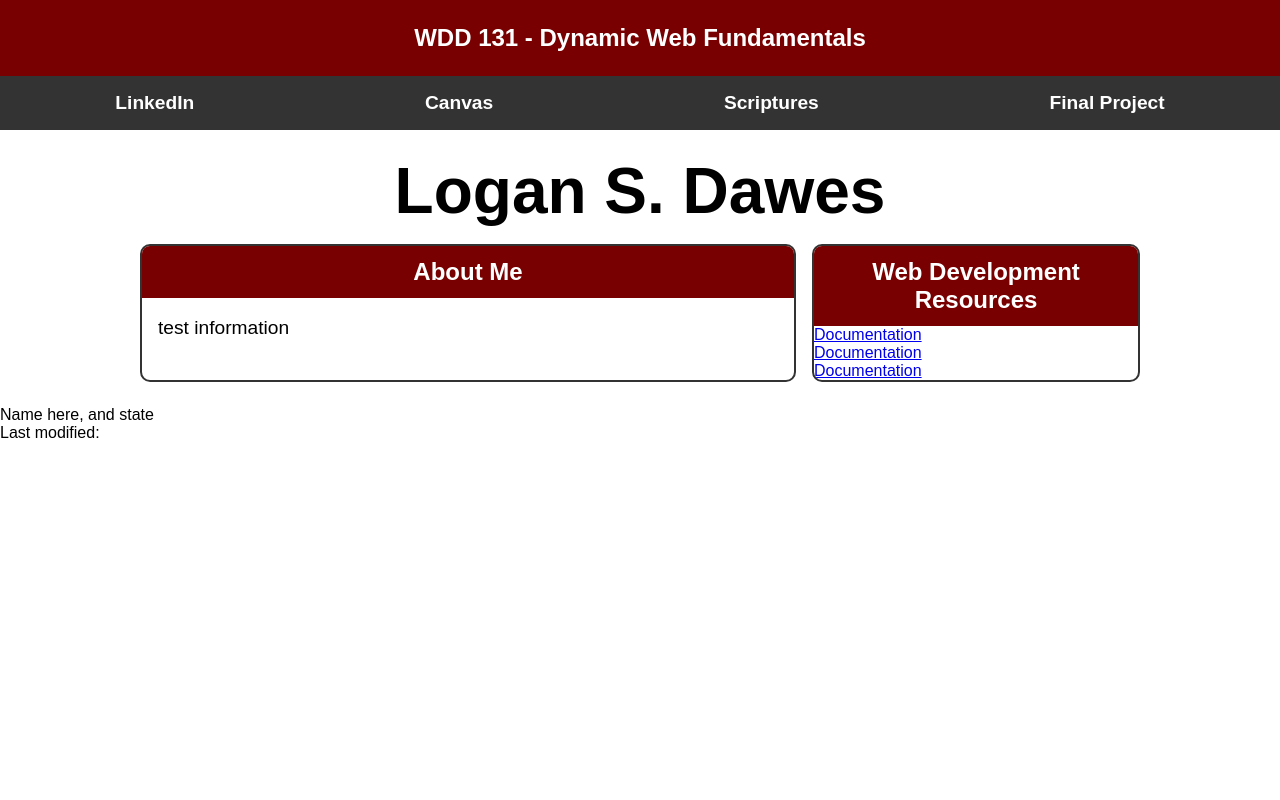
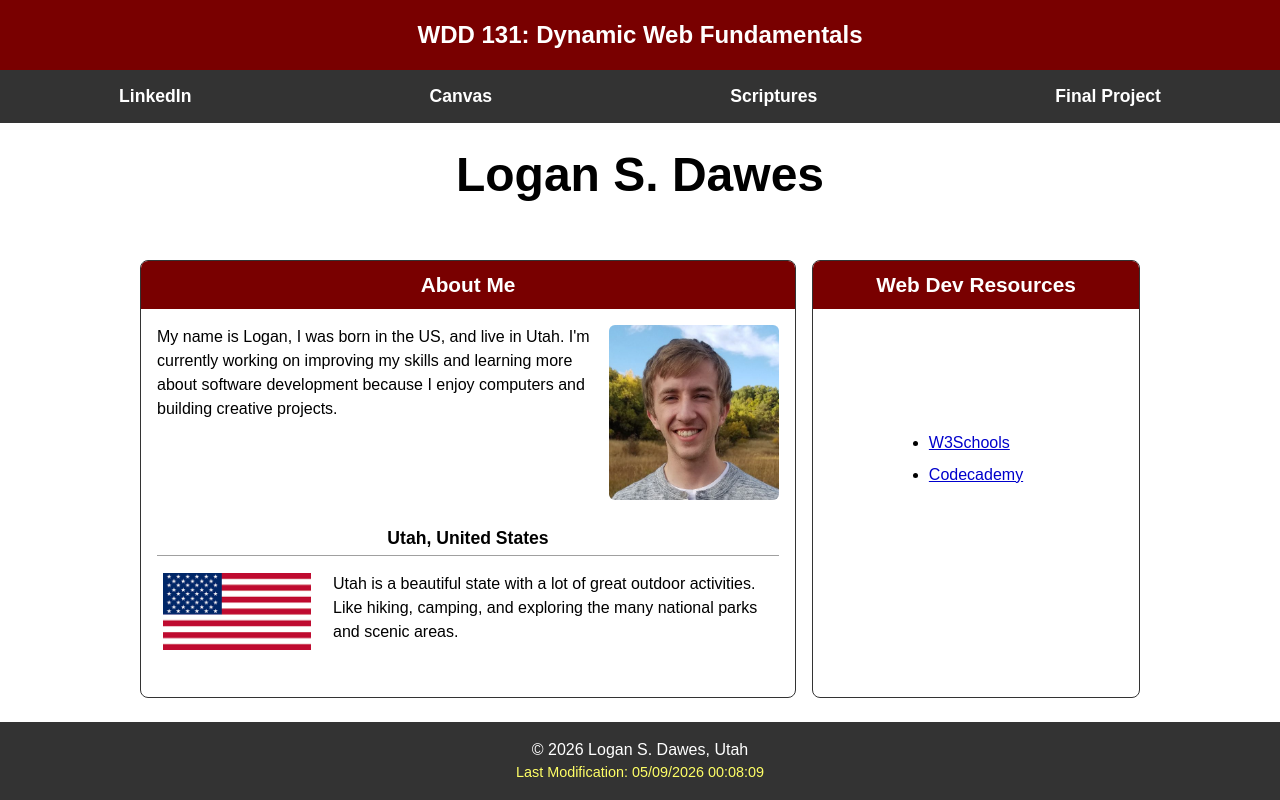
Before and after one commit to DarkZife/wdd131, a plain HTML site: page index.html in a window 1280 px wide. Drawn offline with Linux system fonts and the light colour scheme.

Commit message:
Finishing up everything, redo of the html, css and adding the js

```diff
--- a/index.html
+++ b/index.html
@@ -1,47 +1,86 @@
 <!DOCTYPE html>
 <html lang="en">
 <head>
+
     <meta charset="UTF-8">
     <meta name="viewport" content="width=device-width, initial-scale=1.0">
     <meta name="description" content="W01 Assignment: Home Page">
-    <meta name="author" content="Your Name">
+    <meta name="author" content="Logan Dawes">
     <link rel="stylesheet" href="styles/base.css">
     <script src="scripts/getdate.js" defer></script>
-    <title>WDD 131 - Dynamic Web Fundamentals - Your Name</title>
+    <title>WDD 131 - Dynamic Web Fundamentals - Logan Dawes</title>
+
 </head>
 <body>
 
     <header>
-        <h1>WDD 131 - Dynamic Web Fundamentals</h1>
+        <span id="course-title">WDD 131: Dynamic Web Fundamentals</span>
+
         <nav>
+
             <ul class="navigation">
                 <li><a href="https://www.linkedin.com/in/logan-dawes" title="LinkedIn">LinkedIn</a></li>
                 <li><a href="https://byupw.instructure.com/" title="Canvas">Canvas</a></li>
-                <li><a href="https://www.churchofjesuschrist.org/study/scriptures" title="Scriptures">Scriptures</a></li>
+                <li><a href="https://www.churchofjesuschrist.org/study/scriptures/ot/ex/14?lang=eng&id=p13#p13" title="Scriptures">Scriptures</a></li>
                 <li><a href="finalproject.html" title="Final Project">Final Project</a></li>
             </ul>
+
         </nav>
+
     </header>
 
     <main>
+
         <h1>Logan S. Dawes</h1>
-        <section class="aboutme">
-            <h3>About Me</h3>
-            <p>test information</p>
+
+        <section class="card">
+
+            <h2>About Me</h2>
+
+            <div class="about-me">
+
+                <p>My name is Logan, I was born in the US, and live in Utah. I'm currently working on improving my skills and learning more about software development because I enjoy computers and building creative projects.</p>
+
+                <img src="images/Logan.jpg" alt="Picture of Logan">
+            </div>
+
+            <div class="location">
+
+                <h3>Utah, United States</h3>
+
+                <div class="location-content">
+
+                    <figure>
+                        <img src="images/us-flag.png" alt="Flag of the United States">
+                    </figure>
+
+                    <p>Utah is a beautiful state with a lot of great outdoor activities. Like hiking, camping, and exploring the many national parks and scenic areas.</p>
+
+                </div>
+
+
+            </div>
+
         </section>
-        <aside class="webdev">
-            <h3>Web Development Resources</h3>
-            <ul>
-                <li><a href="finalproject.html" title="Documentation">Documentation</a></li>
-                <li><a href="finalproject.html" title="Documentation">Documentation</a></li>
-                <li><a href="finalproject.html" title="Documentation">Documentation</a></li>
-            </ul>
-        </aside>
+
+        <section class="card">
+
+            <h2>Web Dev Resources</h2>
+
+            <div class="resources">
+                <ul>
+                    <li><a href="https://www.w3schools.com/htmlcss/" title="W3Schools">W3Schools</a></li>
+                    <li><a href="https://www.codecademy.com/catalog/language/html-css" title="Codecademy">Codecademy</a></li>
+                </ul>
+            </div>
+
+        </section>
+
     </main>
 
     <footer>
-        <p><span id="currentyear"> Name here, and state</span></p>
-        <p><span id="lastmodified"> Last modified: </span></p>
+        <p>&copy; <span id="currentyear"></span> Logan S. Dawes, Utah</p>
+        <p id="lastModified">Last modified:</p>
     </footer>
 
 </body>
--- a/scripts/getdate.js
+++ b/scripts/getdate.js
@@ -0,0 +1,5 @@
+const currentYear = document.querySelector("#currentyear");
+const lastModified = document.querySelector("#lastModified");
+
+currentYear.textContent = new Date().getFullYear();
+lastModified.textContent = `Last Modification: ${document.lastModified}`;
--- a/styles/base.css
+++ b/styles/base.css
@@ -8,26 +8,35 @@ body {
     font-family: Arial, sans-serif;
     min-height: 100vh;
     background-color: #ffffff;
+    display: grid;
+    grid-template-rows: auto 1fr auto;
 }
 
-header{
+/* HEADER */
+
+header {
     background-color: #790000;
     color: #ffffff;
     text-align: center;
 }
 
-header h1 {
-    padding: 1.5rem;
+#course-title {
+    display: block;
+    padding: 1.3rem;
+    font-family: Arial, sans-serif;
     font-size: 1.5rem;
+    font-weight: 700;
+}
 
+/* NAVIGATION */
+
+nav {
+    background-color: #333333;
 }
 
 .navigation {
     list-style: none;
     display: flex;
-    flex-wrap: wrap;
-    background-color: #333;
-    align-items: center;
 }
 
 .navigation li {
@@ -36,56 +45,147 @@ header h1 {
 
 .navigation a {
     display: block;
-    color: white;
+    color: #ffffff;
     text-decoration: none;
     text-align: center;
     padding: 1rem;
     font-weight: 700;
-    font-size: 1.2rem;
+    font-size: 1.1rem;
 }
 
 .navigation a:hover {
+    color: #0000cc;
     text-decoration: underline;
-    text-decoration-color: #0004ff;
 }
+
+/* MAIN */
 
 main {
     display: grid;
     grid-template-columns: 2fr 1fr;
     gap: 1rem;
-    background-color: #ffffff;
-    margin: 1.5rem auto;
+
     max-width: 1000px;
     width: 90%;
+    margin: 1.5rem auto;
 }
 
-main h1{
+main h1 {
     grid-column: 1 / 3;
     text-align: center;
-    font-size: 4rem;
+    font-family: "Ubuntu", Arial, sans-serif;
+    font-size: 3rem;
+    margin-bottom: 1rem;
 }
 
-.aboutme,
-.webdev{
-    border: #333 2px solid;
-    border-radius: 10px;
+/* CARD */
+
+.card {
+    border: 1px solid #333333;
+    border-radius: 8px;
     background-color: #ffffff;
     overflow: hidden;
 }
 
-.aboutme h3,
-.webdev h3{
-    margin: 0;
+.card h2 {
     background-color: #790000;
     color: #ffffff;
     text-align: center;
-    padding: .75rem;
-    font-size: 1.5rem;
+    padding: 0.75rem;
+    font-size: 1.3rem;
 }
 
-.aboutme p,
-.webdev p{
+/* ABOUT ME */
+
+.about-me {
+    display: grid;
+    grid-template-columns: 1fr 170px;
+    gap: 1rem;
     padding: 1rem;
-    font-size: 1.2rem;
+    align-items: start;
+}
+
+.about-me p {
+    font-size: 1rem;
     line-height: 1.5;
 }
+
+.about-me img {
+    width: 170px;
+    height: auto;
+    border-radius: 6px;
+    justify-self: end;
+}
+
+/* Location section */
+
+.location {
+    padding: 0 1rem 1rem;
+}
+
+.location h3 {
+    text-align: center;
+    padding: 0.75rem 0 0.4rem;
+    margin-bottom: 1rem;
+    border-bottom: 1px solid #a0a0a0;
+    font-size: 1.1rem;
+}
+
+.location-content {
+    display: grid;
+    grid-template-columns: 160px 1fr;
+    gap: 1rem;
+    align-items: start;
+}
+
+.location figure {
+    text-align: center;
+}
+
+.location figure img {
+    width: 150px;
+    height: auto;
+    border: 1px solid #ffffff;
+}
+
+.location-content p {
+    font-size: 1rem;
+    line-height: 1.5;
+}
+
+/* RESOURCES */
+
+.resources {
+    min-height: 300px;
+    display: flex;
+    align-items: center;
+    justify-content: center;
+}
+
+.resources ul {
+    line-height: 2;
+    font-size: 1rem;
+}
+
+.resources a {
+    color: #0000cc;
+}
+
+.resources a:hover {
+    color: #790000;
+}
+
+/* Footer */
+
+footer {
+    background-color: #333333;
+    color: #ffffff;
+    text-align: center;
+    padding: 1rem;
+    line-height: 1.5;
+}
+
+footer p:last-child {
+    color: #ffff66;
+    font-size: 0.9rem;
+}
```
Also changed, not shown: images/Logan.jpg (added), images/us-flag.png (added).
